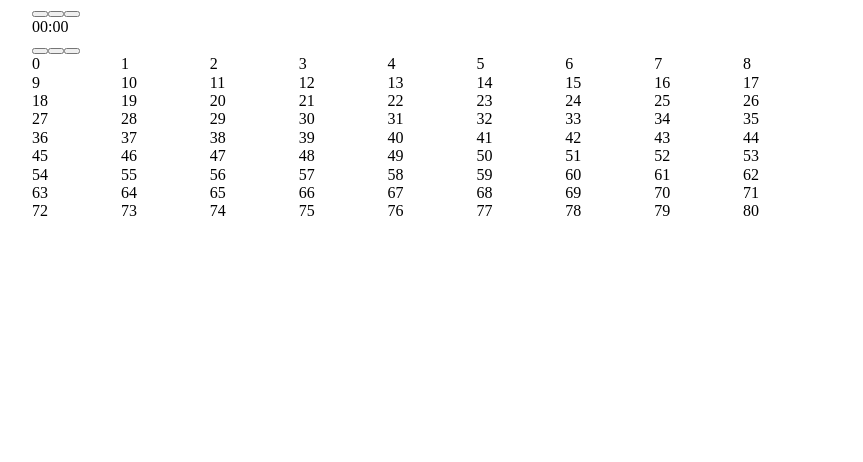
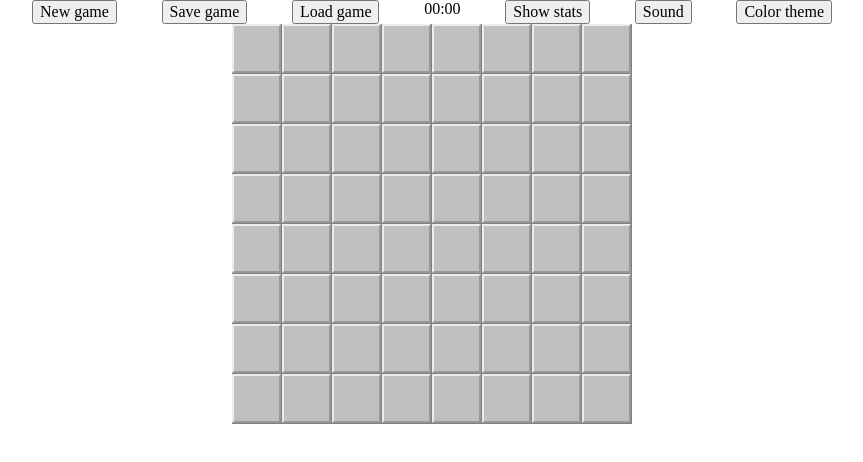
Before and after one commit to lobovskiy/minesweeper, a website built with webpack: page minesweeper/src/index.html in a window 1280 px wide. Shown: the whole page, without its empty margins (208-1071 px from the left). Built offline with nearby package versions, Linux system fonts and the light colour scheme.

Commit message:
feat: implement styles for the minefield

```diff
--- a/minesweeper/src/constants/index.js
+++ b/minesweeper/src/constants/index.js
@@ -6,8 +6,8 @@ const DIFFICULTY = {
 
 const MINEFIELD_SIZE_BY_DIFFICULTY = {
   [DIFFICULTY.beginner]: {
-    width: 9,
-    height: 9,
+    width: 8,
+    height: 8,
   },
   [DIFFICULTY.intermediate]: {
     width: 16,
--- a/minesweeper/src/services/game.js
+++ b/minesweeper/src/services/game.js
@@ -1,5 +1,8 @@
 import { MINEFIELD_SIZE_BY_DIFFICULTY, DIFFICULTY } from '../constants';
-import { updateMinefield } from '../view/board/minefield';
+import {
+  setDifficultyDataAttribute,
+  updateMinefield,
+} from '../view/board/minefield';
 
 class Game {
   constructor() {
@@ -27,6 +30,7 @@ class Game {
     this.height = MINEFIELD_SIZE_BY_DIFFICULTY[difficulty].height;
     this.cells = this.initCells();
 
+    setDifficultyDataAttribute(difficulty);
     updateMinefield(this.cells, this.width);
   }
 }
--- a/minesweeper/src/view/board/minefield.js
+++ b/minesweeper/src/view/board/minefield.js
@@ -1,13 +1,17 @@
 const minefield = document.createElement('div');
 minefield.classList.add('minefield');
+
+function setDifficultyDataAttribute(attribute) {
+  minefield.setAttribute('data-difficulty', attribute);
+}
 
 function updateMinefield(cells, numberOfColumns) {
   minefield.innerHTML = '';
 
   if (Array.isArray(cells)) {
-    cells.forEach((cell, index) => {
+    cells.forEach(() => {
       const cellContainer = document.createElement('div');
-      cellContainer.innerHTML = index;
+      cellContainer.classList.add('minefield__cell');
       minefield.append(cellContainer);
     });
   }
@@ -15,4 +19,4 @@ function updateMinefield(cells, numberOfColumns) {
   minefield.style.gridTemplateColumns = `repeat(${numberOfColumns}, 1fr)`;
 }
 
-export { minefield, updateMinefield };
+export { minefield, setDifficultyDataAttribute, updateMinefield };
--- a/minesweeper/src/view/board/style.scss
+++ b/minesweeper/src/view/board/style.scss
@@ -3,6 +3,37 @@
   margin-inline: auto;
 }
 
+.toolbar {
+  display: flex;
+  justify-content: space-between;
+}
+
 .minefield {
   display: grid;
+  width: fit-content;
+  margin-inline: auto;
+
+  &__cell {
+    position: relative;
+    display: flex;
+    justify-content: center;
+    align-items: center;
+    width: 50px;
+    height: 50px;
+    background: #c0c0c0;
+    box-sizing: border-box;
+    border: solid #808080;
+    border-width: 0 1px 1px 0;
+    cursor: pointer;
+
+    &::after {
+      content: '';
+      position: absolute;
+      inset: 0;
+      width: 100%;
+      height: 100%;
+      box-sizing: border-box;
+      border: 2px outset #ececec;
+    }
+  }
 }
--- a/minesweeper/src/view/board/toolbar.js
+++ b/minesweeper/src/view/board/toolbar.js
@@ -2,17 +2,23 @@ const toolbar = document.createElement('div');
 toolbar.classList.add('toolbar');
 
 const btnStartNewGame = document.createElement('button');
-btnStartNewGame.classList.add('toolbar');
+btnStartNewGame.classList.add('button');
+btnStartNewGame.innerHTML = 'New game';
 const btnSaveGame = document.createElement('button');
 btnSaveGame.classList.add('button');
+btnSaveGame.innerHTML = 'Save game';
 const btnLoadSavedGame = document.createElement('button');
 btnLoadSavedGame.classList.add('button');
+btnLoadSavedGame.innerHTML = 'Load game';
 const btnShowStats = document.createElement('button');
 btnShowStats.classList.add('button');
+btnShowStats.innerHTML = 'Show stats';
 const btnToggleSound = document.createElement('button');
 btnToggleSound.classList.add('button');
+btnToggleSound.innerHTML = 'Sound';
 const btnToggleColorTheme = document.createElement('button');
 btnToggleColorTheme.classList.add('button');
+btnToggleColorTheme.innerHTML = 'Color theme';
 
 const timerContainer = document.createElement('div');
 timerContainer.classList.add('timer');
```
Also changed, not shown: minesweeper/src/utils/index.js (deleted).
